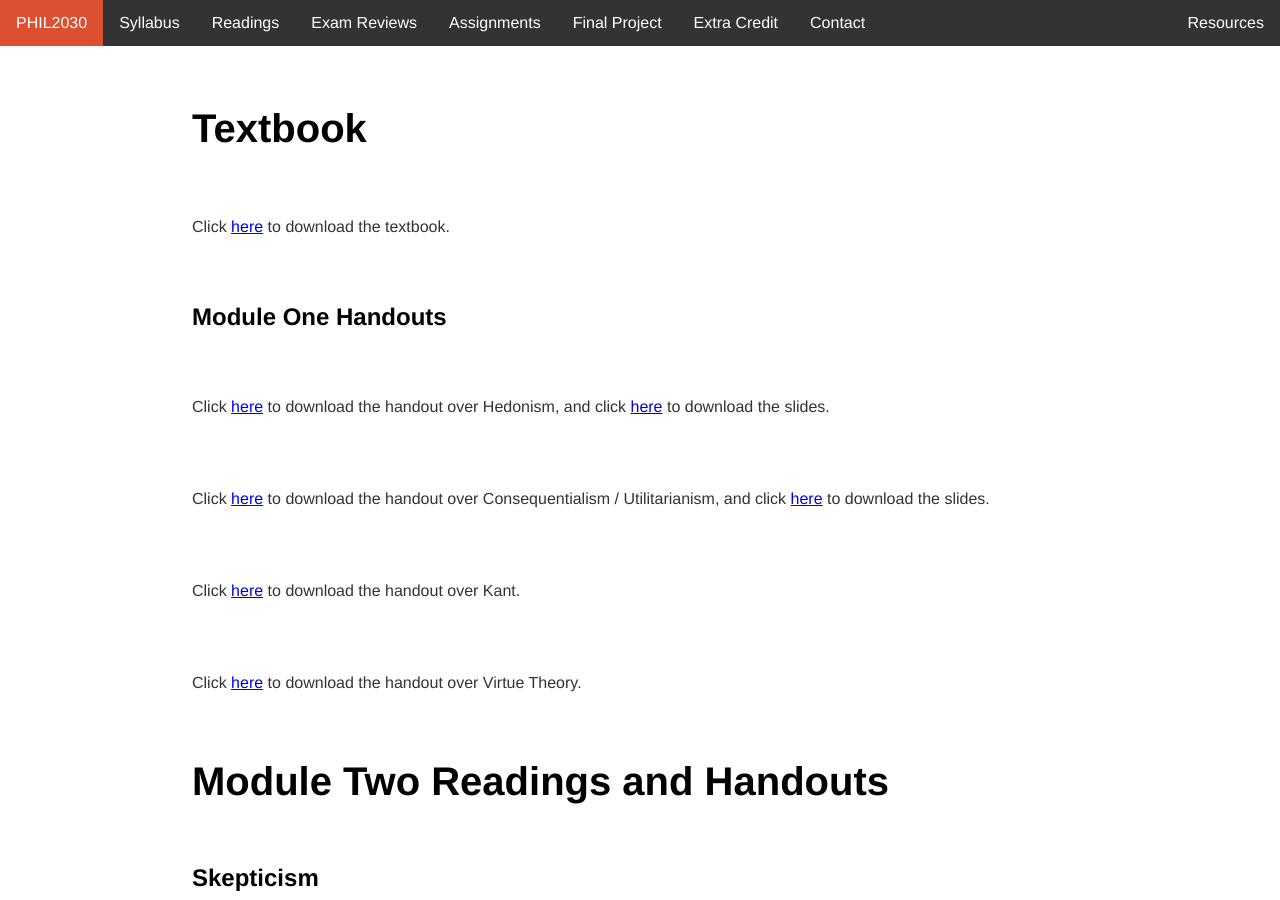
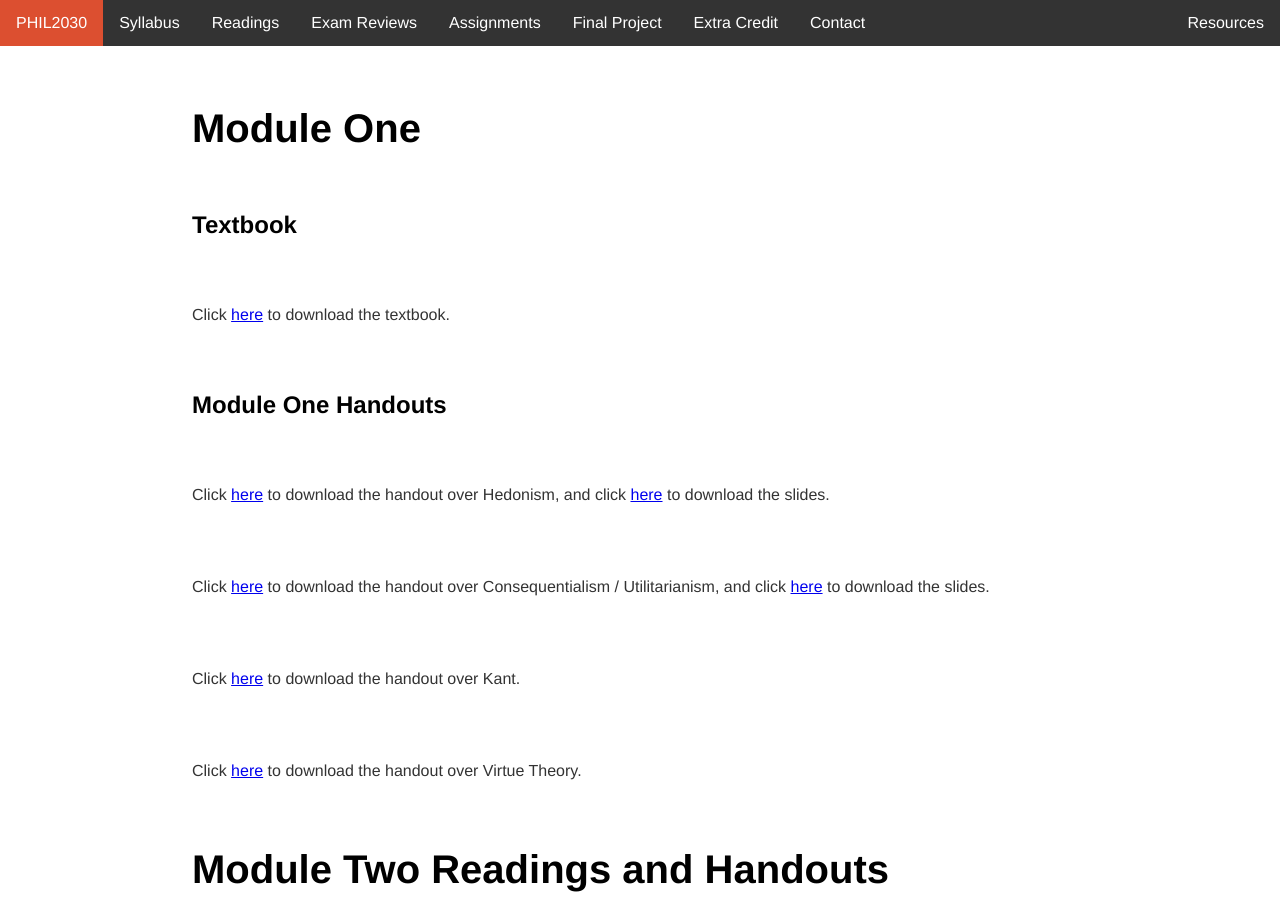
Before and after one commit to kevinjpatton/kevinjpatton.github.io, a Jekyll site: the page built from teaching/phil_2030/readings/index.html, in a window 1280 px wide and 900 px high. Built offline with Jekyll 4.4.1, drawn with Linux system fonts in a browser that asks for light colours; Markdown is read by kramdown in place of the engine named in the settings.

Commit message:
Update index.html

```diff
--- a/teaching/phil_2030/readings/index.html
+++ b/teaching/phil_2030/readings/index.html
@@ -2,7 +2,8 @@
 layout: 2030
 title: PHIL2030 - Readings
 ---
-<h1>Textbook</h1>
+<h1>Module One</h1>
+<h2>Textbook</h2>
 <p>Click <a href="/banda/Russ Shafer-Landau - Fundamentals of Ethics .pdf" target="_blank">here</a> to download the textbook.</p>
 
 <h2>Module One Handouts</h2>
```
